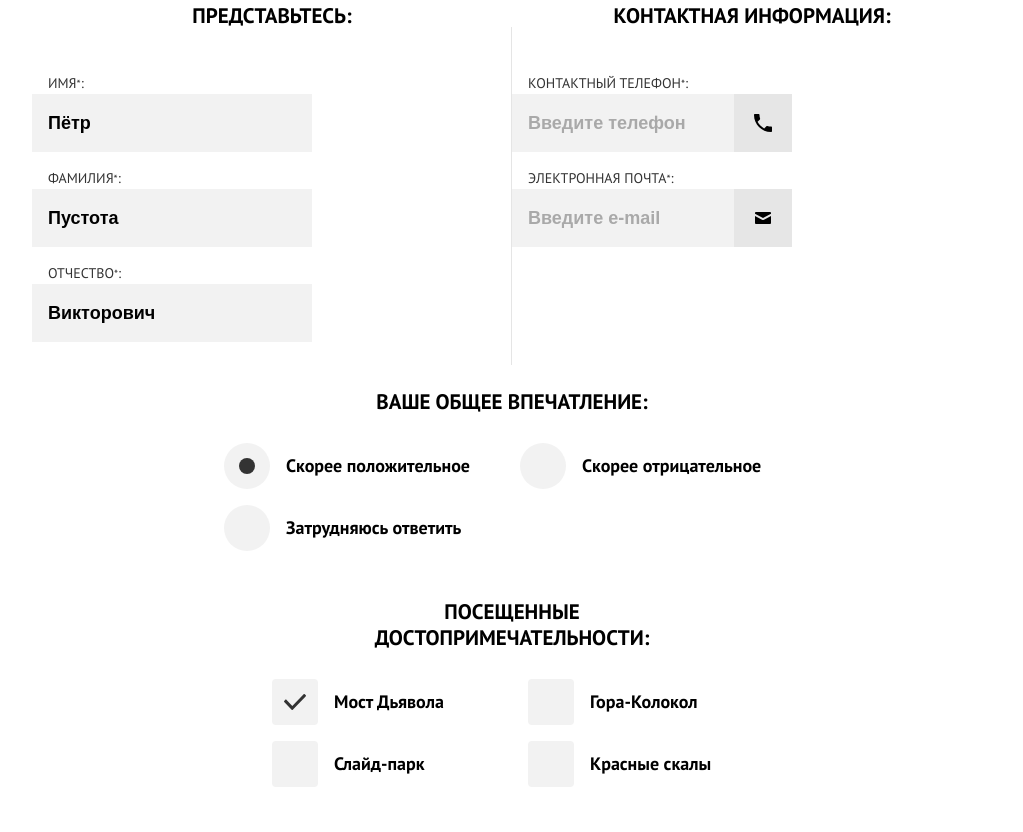
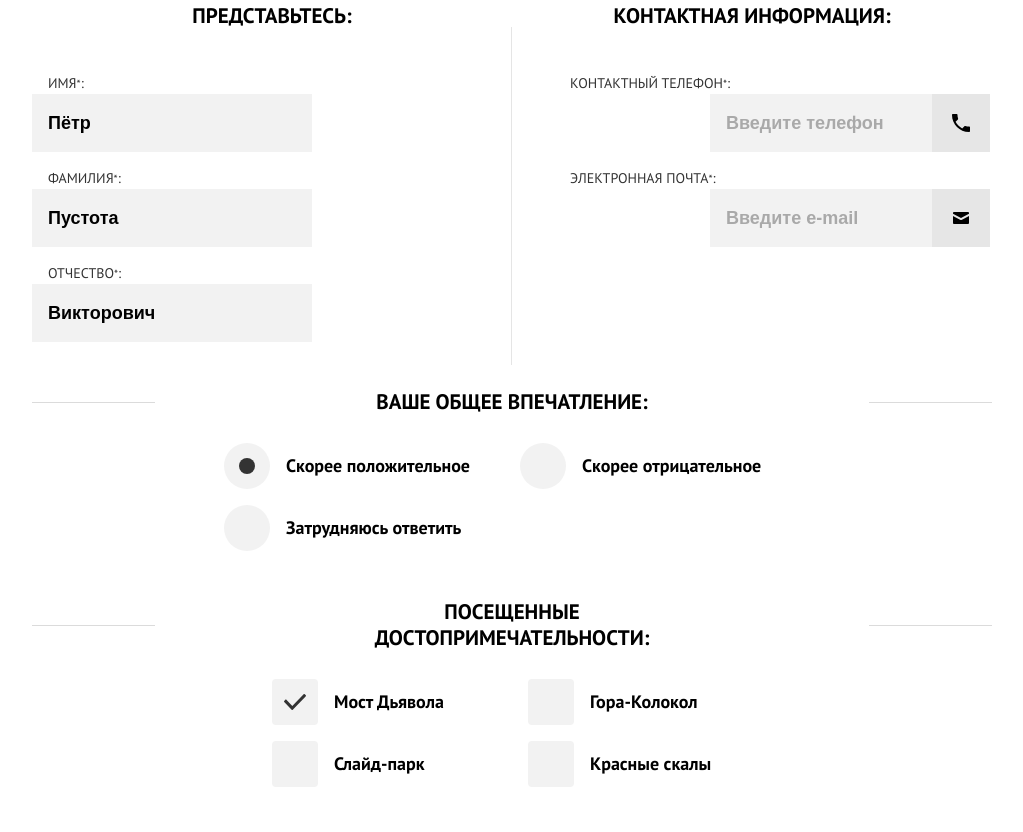
Before and after one commit to htmlacademy-adaptive/2184361-sedona-26, a website: page source/form.html in a window 1280 px wide. Shown: the part 851-1683 px from the top of the page, without its empty margins (128-1151 px from the left). Drawn offline with nearby package versions, Linux system fonts and the light colour scheme; files that its build step writes are made by us from their sources.

Commit message:
added decorate element for form.html

```diff
--- a/source/form.html
+++ b/source/form.html
@@ -68,19 +68,19 @@
         </fieldset>
         <fieldset class='form__group form__group--info'>
           <legend class='form__title title title--primary'>Контактная информация:</legend>
-          <label class='form__label description description--label'>
+          <label class='form__label form__label--phone description description--label'>
             Контактный телефон<sup>*</sup>:
           </label>
           <div class="form__input-wrapper-phone"><input class='form__input input input--xs' type='tel'
               placeholder='Введите телефон'></div>
-          <label class='form__label description description--label'>
+          <label class='form__label form__label--email description description--label'>
             Электронная почта<sup>*</sup>:
           </label>
           <div class="form__input-wrapper-email"><input class='form__input input input--xs' type='email'
               placeholder='Введите e-mail'></div>
         </fieldset>
         <fieldset class='form__group form__group--impression-point'>
-          <legend class='form__title title title--primary'> Ваше общее впечатление:</legend>
+          <legend class='form__title form__title--decorate title title--primary'> Ваше общее впечатление:</legend>
           <div class="form__wrapper-radio">
             <label class='form__label-radio-impression' for='impressionChoice1'>
               <input class='form__radio input-radio' type='radio' id='impressionChoice1' name='impression'
@@ -103,7 +103,7 @@
           </div>
         </fieldset>
         <fieldset class='form__group form__group--impression-point'>
-          <legend class='form__title title title--primary'>
+          <legend class='form__title form__title--decorate title title--primary'>
             посещенные <br>
             достопримечательности:
           </legend>
@@ -137,7 +137,7 @@
           </div>
         </fieldset>
         <fieldset class='form__group form__group--emotion'>
-          <legend class='form__title title title--primary'>Опишите свои эмоции:</legend>
+          <legend class='form__title form__title--decorate title title--primary'>Опишите свои эмоции:</legend>
           <textarea class='form__textarea' name='field' cols='30' rows='10'
             placeholder="Опишите подробно все свои восторги " id='emotionField'></textarea>
         </fieldset>
--- a/source/sass/blocks/form.scss
+++ b/source/sass/blocks/form.scss
@@ -204,6 +204,22 @@
     margin-bottom: 48px;
   }
 
+  .form__group--info {
+    position: relative;
+  }
+
+  .form__input-wrapper-phone {
+    position: absolute;
+    right: 60px;
+    top: 37px;
+  }
+
+  .form__input-wrapper-email {
+    position: absolute;
+    right: 60px;
+    top: 132px;
+  }
+
   .form__group--self::after {
     display: block;
     position: absolute;
@@ -235,10 +251,43 @@
   .form__title {
     text-align: center;
     margin-bottom: 28px;
+    position: relative;
+    width: 100%;
   }
 
   .form__title::before {
     display: none;
+  }
+
+  .form__title--decorate::before,
+  .form__title--decorate::after {
+    display: block;
+    position: absolute;
+    top: 50%;
+    content: "";
+    width: 123px;
+    height: 1px;
+    background: #dbdbdb;
+  }
+
+  .form__title--decorate::before {
+    left: 0;
+  }
+
+  .form__title--decorate::after {
+    right: 0;
+  }
+
+  .form__label--phone {
+    position: absolute;
+    top: 0;
+    left: 42px;
+  }
+
+  .form__label--email {
+    position: absolute;
+    top: 95px;
+    left: 42px;
   }
 
   .form__label-radio-impression {
```
